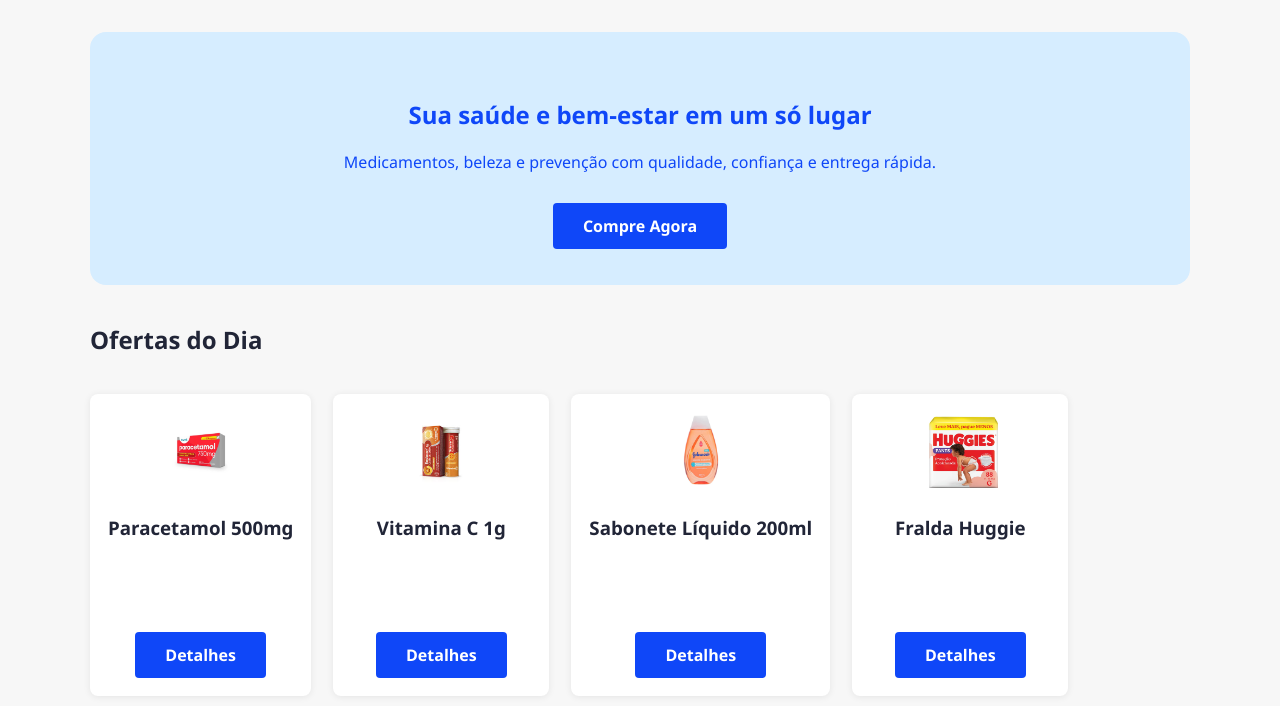
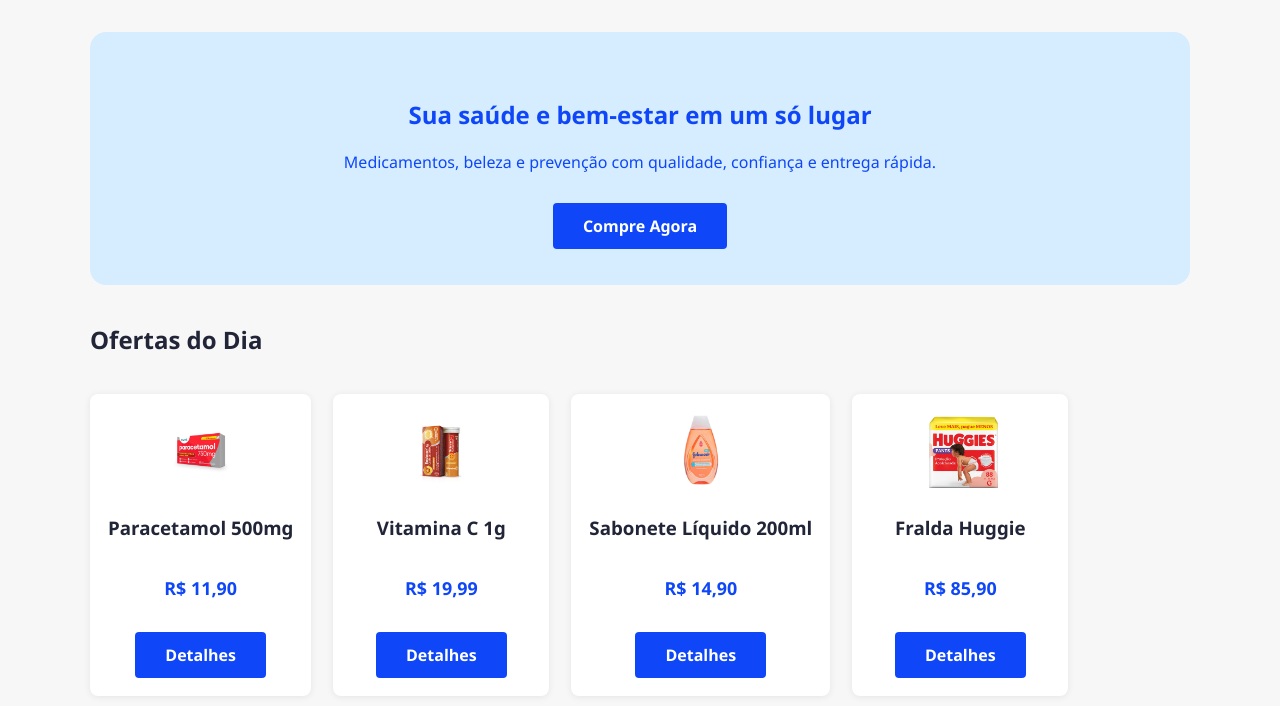
Before and after one commit to joaopedromariano/drogariamaiseconomica, a plain HTML site: page index.html in a window 1280 px wide. Shown: the part 94-800 px from the top of the page. Drawn offline with Linux system fonts and the light colour scheme.

Commit message:
Update estilo.css

```diff
--- a/estilo.css
+++ b/estilo.css
@@ -86,7 +86,7 @@ main {
   margin-bottom: 8px;
 }
 .preco {
-  color: #ffffff;
+  color: #0f47f8;
   font-size: 1.12em;
   font-weight: bold;
 }
```
